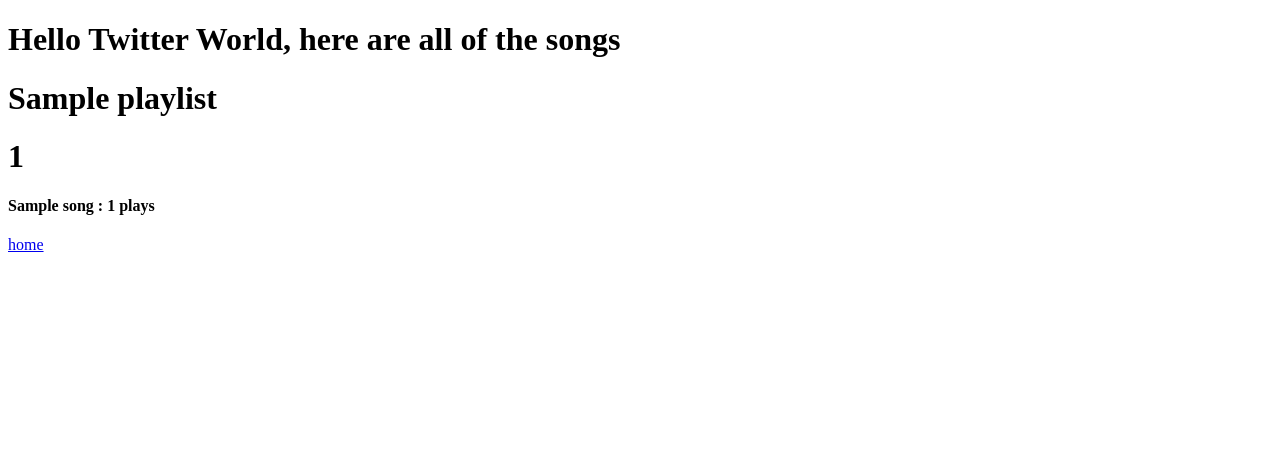
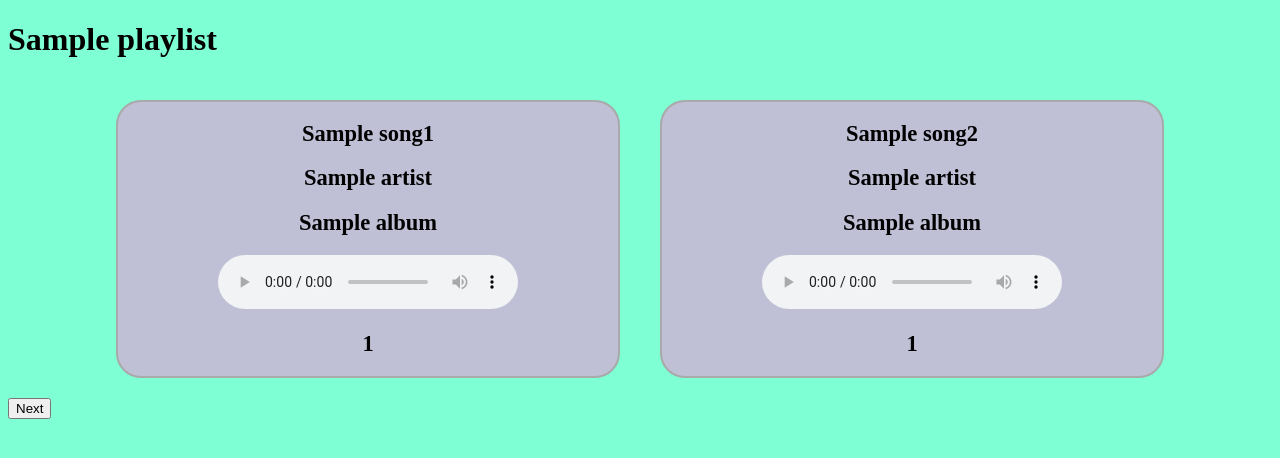
Before and after one commit to JarrettBierman/PlaylistBattle, a Flask app: template templates/game.html in a window 1280 px wide. Shown: the top 458 px of the page. Run offline with Flask 2, Linux system fonts and the light colour scheme; the template is opened without the code that fills it: most values are stand-ins (such as "Sample title", 1, 10 or a date in 2020).

Commit message:
added game logic like swiping next and simple css

```diff
--- a/app.py
+++ b/app.py
@@ -1,10 +1,11 @@
 from flask import Flask, render_template, request, redirect
 from flask_sqlalchemy import SQLAlchemy
-from datetime import datetime
+import datetime
 import spotipy
 from spotipy.oauth2 import SpotifyOAuth
 import pylast
 import random
+import json
 
 #global things
 global playlists
@@ -45,6 +46,7 @@ class Song:
     def update_play_count(self):
         self.play_count = network.get_track(self.artist, self.name).get_playcount()
         print("count updated")
+        return self
 
 class Playlist:
     def __init__(self, name, id): # playlist_object will be something like sp_id = sp.current_user_playlists()['items'][0]['id']  p_obj = sp.user_playlist_tracks(playlist_id = p_id)
@@ -65,9 +67,8 @@ class Playlist:
 
             # randomize list of songs
             random.shuffle(self.songs)
-
-        for x in range(5):
-            self.songs[x].update_play_count()
+    def toJson(self):
+        return json.dumps(self, default=lambda o: o.__dict__)
 
 def create_playlists(sp):
     lists = sp.current_user_playlists()['items']
@@ -102,24 +103,31 @@ app = Flask(__name__)
 sp = authorize_spotify()
 network = authorize_lastfm()
 playlists = create_playlists(sp)
+chosen_playlist = None
+song_counter = 0
 
 #THE ACTUAL SERVER PART
 @app.route('/', methods = ['GET', 'POST'])
 def index():
-    if(request.method == 'POST'):
+    return render_template('index.html', playlists = playlists)
+
+@app.route('/game', methods = ['GET', 'POST'])
+def game():
+    # if(request.method == 'POST'):
+    #     return "hi"
+    # else:
+    global chosen_playlist
+    if(chosen_playlist == None):
         chosen_playlist_id = request.form['action'] # action form, the name of the playlist
         chosen_playlist = playlist_to_id(playlists, chosen_playlist_id)
         chosen_playlist.populate()
-        return render_template('game.html', playlist = chosen_playlist)
-    else:
-        return render_template('index.html', playlists = playlists)
-
-@app.route('/game/', methods = ['GET', 'POST'])
-def game():
-    if(request.method == 'POST'):
-        pass
-    else:
-        return render_template('game.html')
+    global song_counter
+    if(song_counter < len(chosen_playlist.songs)):
+        song1 = chosen_playlist.songs[song_counter].update_play_count()
+        song2 = chosen_playlist.songs[song_counter+1].update_play_count()
+        song_counter += 1
+        print(song_counter)
+    return render_template('game.html', playlist = chosen_playlist, song1 = song1, song2 = song2, message = datetime.datetime.utcnow())
 
 if __name__ == "__main__":
     app.run()
--- /dev/null
+++ b/static/style.css
@@ -0,0 +1,20 @@
+body{
+    background-color: aquamarine;
+}
+
+.container{
+    display: flex;
+    flex-wrap: nowrap;
+    justify-content: center;
+}
+
+.container div {
+    border-radius: 25px;
+    border: 2px solid darkgrey;
+    background: #bfbfd6;
+    width: 500px;
+    margin: 20px;
+    text-align: center;
+    font-size: 15px;
+    transition: 0.3s ease;
+}
--- a/templates/base.html
+++ b/templates/base.html
@@ -3,6 +3,8 @@
 <head>
     <meta charset="UTF-8">
     <meta name="viewport" content="width=device-width, initial-scale=1.0">
+    <link rel="stylesheet" type="text/css" href="static/style.css">
+    <script src="https://ajax.googleapis.com/ajax/libs/jquery/3.5.1/jquery.min.js"></script>
     {% block head %} {% endblock %}
 </head>
 <body>
--- a/templates/game.html
+++ b/templates/game.html
@@ -6,13 +6,30 @@
 <!--  -->
 <!--  -->
 {% block body %}
-<div class="content">
-    <h1>Hello Twitter World, here are all of the songs</h1>
-    <h1>{{playlist.name}}</h1>
-    <h1>{{playlist.id}}</h1>
-    {% for song in playlist.songs%}
-        <h4>{{song.name}} : {{song.play_count}} plays</h4>
-    {% endfor %}
-    <a href="/">home</a>
+<h1 id="title" style="justify-content: center;">{{playlist.name}}</h1>
+<div class="container">
+    <div id="block1">
+        <h2 id="name1">{{song1.name}}</h2>
+        <h2 id="artist1">{{song1.artist}}</h2>
+        <h2 id="album1">{{song1.album}}</h2>
+        <audio controls>
+            <source src="{{song1.sound_clip}}">
+        </audio>
+        <h2 id="plays1">{{song1.play_count}}</h2>
+    </div>
+
+    <div id="block2">
+        <h2 id="name2">{{song2.name}}</h2>
+        <h2 id="artist2">{{song2.artist}}</h2>
+        <h2 id="album2">{{song2.album}}</h2>
+        <audio controls>
+            <source src="{{song2.sound_clip}}">
+        </audio>
+        <h2 id="plays2">{{song2.play_count}}</h2>
+    </div>
 </div>
+<form action="/game" method="POST">
+    <button id="nextButton">Next</button>
+</form>
+<p>{{message}}</p>
 {% endblock %}
--- a/templates/index.html
+++ b/templates/index.html
@@ -11,7 +11,7 @@
 
     <!-- <a href="/game/">{{name}}</a>
         <br> -->
-        <form action="/" method="POST">
+        <form action="/game" method="POST">
             {% for pl in playlists %}
             <input type="radio" id="{{pl.name}}" name="action" value="{{pl.id}}">
             <label for="{{pl.name}}">{{pl.name}}</label>
```
Also changed, not shown: 1 other file.
